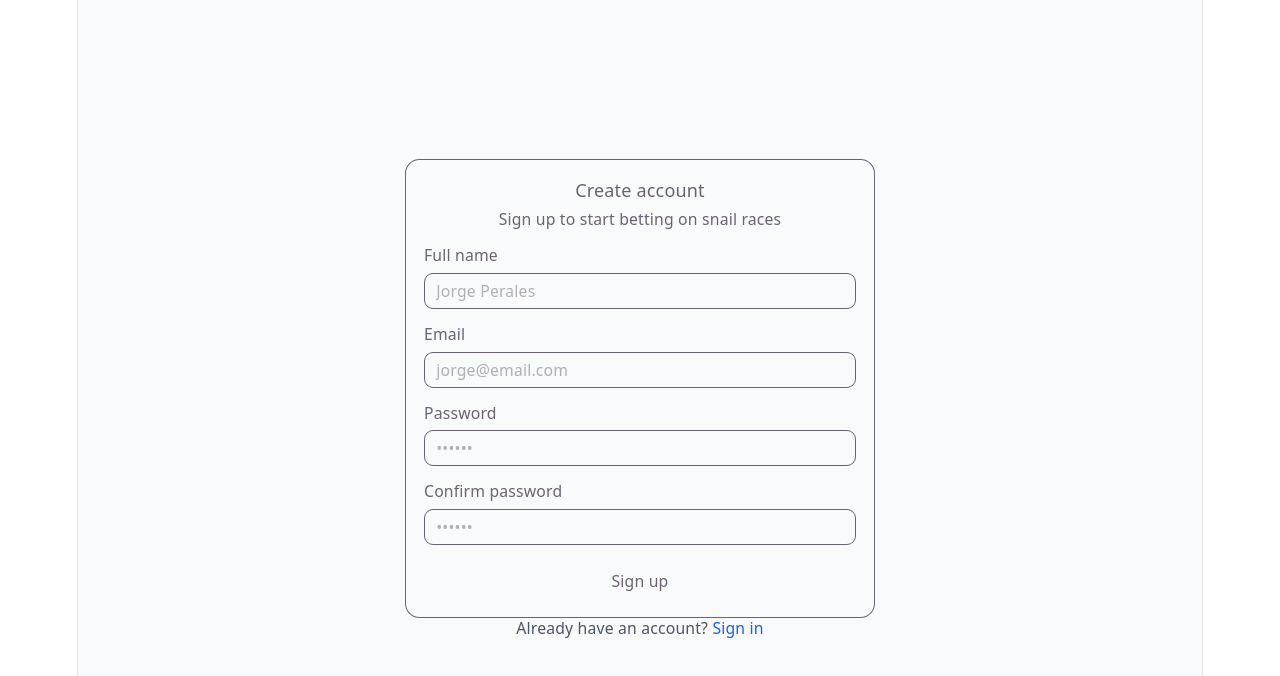
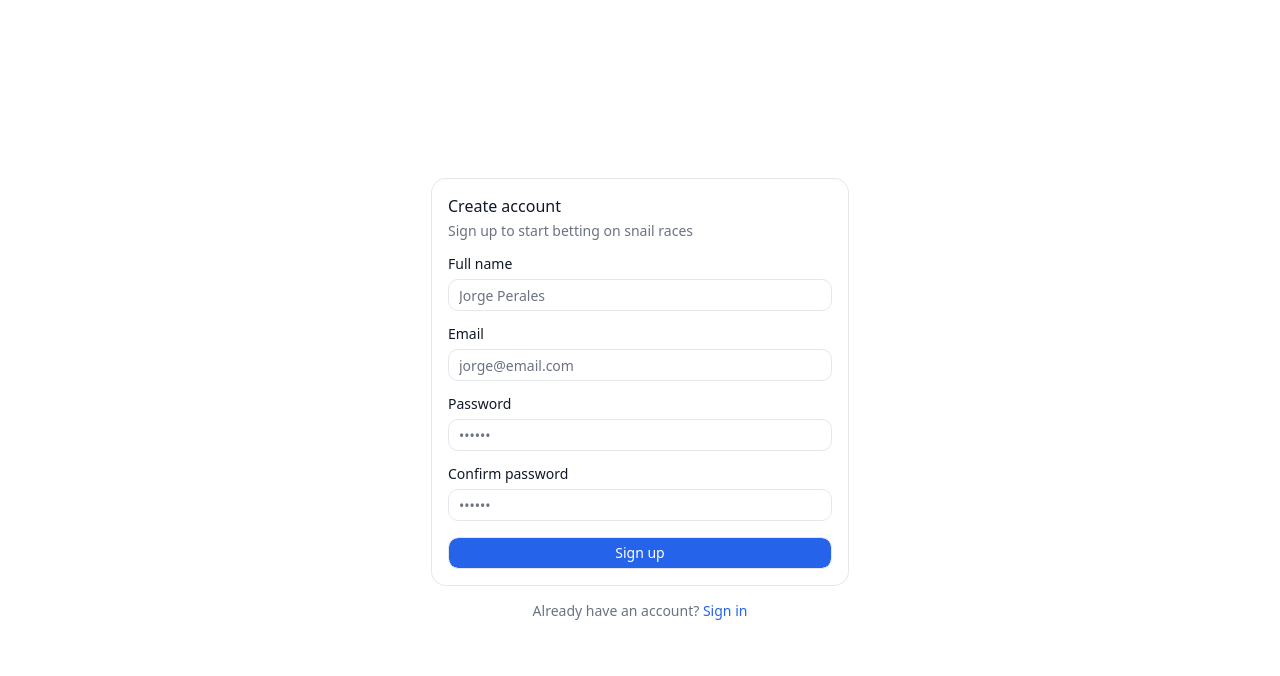
Before and after one commit to peracles/jorge-1776, a React (Vite) app in the folder apps/frontend/: page /register in a window 1280 px wide. Shown: the top 676 px of the page. Built offline with nearby package versions, Linux system fonts and the light colour scheme; no server answers.

Commit message:
feat: apply standard professional grayscale theme with blue accents

```diff
--- /dev/null
+++ b/apps/frontend/src/components/dashboard/BalanceCard.tsx
@@ -0,0 +1,27 @@
+import { Card, CardContent, CardHeader, CardTitle } from "../ui/card";
+
+interface BalanceCardProps {
+  balance: number;
+  onDeposit: () => void;
+}
+
+export function BalanceCard({ balance, onDeposit }: BalanceCardProps) {
+  return (
+    <Card className="border-2 border-[var(--primary)]">
+      <CardHeader>
+        <CardTitle className="text-[var(--foreground)]">Balance</CardTitle>
+      </CardHeader>
+      <CardContent>
+        <p className="text-3xl font-bold text-[var(--primary)]">
+          ${balance.toFixed(2)}
+        </p>
+        <button
+          onClick={onDeposit}
+          className="mt-4 w-full rounded-full bg-[var(--primary)] px-4 py-2 text-sm font-medium text-[var(--primary-foreground)] transition-all hover:opacity-90"
+        >
+          Deposit
+        </button>
+      </CardContent>
+    </Card>
+  );
+}
--- a/apps/frontend/src/components/layout/AppLayout.tsx
+++ b/apps/frontend/src/components/layout/AppLayout.tsx
@@ -3,7 +3,7 @@ import { Header } from "./Header";
 
 export function AppLayout() {
   return (
-    <div className="min-h-screen bg-gray-50">
+    <div className="min-h-screen bg-[var(--background)]">
       <Header />
       <main className="max-w-7xl mx-auto px-6 py-8">
         <Outlet />
--- a/apps/frontend/src/components/layout/Header.tsx
+++ b/apps/frontend/src/components/layout/Header.tsx
@@ -5,14 +5,14 @@ export function Header() {
   const { user, logout } = useAuth();
 
   return (
-    <header className="border-b bg-white">
+    <header className="border-b bg-[var(--card)]">
       <div className="max-w-7xl mx-auto px-6 py-4 flex justify-between items-center">
-        <h1 className="text-xl font-bold text-gray-900">🐌 Snail Racing</h1>
+        <h1 className="text-xl font-bold text-[var(--foreground)]">🐌 Snail Racing</h1>
         <div className="flex items-center gap-4">
-          <span className="text-sm text-gray-600">
-            Hola, <span className="font-medium text-gray-900">{user?.fullName}</span>
+          <span className="text-sm text-[var(--muted-foreground)]">
+            Hola, <span className="font-medium text-[var(--foreground)]">{user?.fullName}</span>
           </span>
-          <span className="text-sm font-semibold text-green-600">
+          <span className="text-sm font-semibold text-[var(--primary)]">
             ${user?.balance.toFixed(2) ?? "0.00"}
           </span>
           <Button variant="outline" size="sm" onClick={logout}>
--- a/apps/frontend/src/components/ui/input.tsx
+++ b/apps/frontend/src/components/ui/input.tsx
@@ -2,13 +2,14 @@ import * as React from "react"
 import { Input as InputPrimitive } from "@base-ui/react/input"
 import { cn } from "cn"
 
-function Input({ className, type, ...props }: React.ComponentProps<"input">) {
+function Input({ className, type, style, ...props }: React.ComponentProps<"input">) {
   return (
     <InputPrimitive
       type={type}
       data-slot="input"
+      style={style}
       className={cn(
-        "h-8 w-full min-w-0 rounded-lg border border-input bg-transparent px-2.5 py-1 text-base transition-colors outline-none file:inline-flex file:h-6 file:border-0 file:bg-transparent file:text-sm file:font-medium file:text-foreground placeholder:text-muted-foreground focus-visible:border-ring focus-visible:ring-3 focus-visible:ring-ring/50 disabled:pointer-events-none disabled:cursor-not-allowed disabled:bg-input/50 disabled:opacity-50 aria-invalid:border-destructive aria-invalid:ring-3 aria-invalid:ring-destructive/20 md:text-sm dark:bg-input/30 dark:disabled:bg-input/80 dark:aria-invalid:border-destructive/50 dark:aria-invalid:ring-destructive/40",
+        "h-8 w-full min-w-0 rounded-lg border border-input bg-transparent px-2.5 py-1 text-base text-[var(--foreground)] transition-colors outline-none file:inline-flex file:h-6 file:border-0 file:bg-transparent file:text-sm file:font-medium file:text-foreground placeholder:text-[var(--muted-foreground)] focus-visible:border-ring focus-visible:ring-3 focus-visible:ring-ring/50 disabled:pointer-events-none disabled:cursor-not-allowed disabled:bg-input/50 disabled:opacity-50 aria-invalid:border-destructive aria-invalid:ring-3 aria-invalid:ring-destructive/20 md:text-sm dark:bg-input/30 dark:disabled:bg-input/80 dark:aria-invalid:border-destructive/50 dark:aria-invalid:ring-destructive/40",
         className
       )}
       {...props}
--- a/apps/frontend/src/features/auth/pages/LoginPage.tsx
+++ b/apps/frontend/src/features/auth/pages/LoginPage.tsx
@@ -3,12 +3,12 @@ import { LoginForm } from "../../../components/auth/LoginForm";
 
 export function LoginPage() {
   return (
-    <div className="min-h-screen flex items-center justify-center bg-gray-50">
+    <div className="min-h-screen flex items-center justify-center bg-[var(--background)]">
       <div className="w-full max-w-md px-4">
         <LoginForm />
-        <p className="text-center text-sm text-gray-600 mt-4">
+        <p className="text-center text-sm text-[var(--muted-foreground)] mt-4">
           Don't have an account?{" "}
-          <Link to="/register" className="text-blue-600 hover:underline">
+          <Link to="/register" className="text-[var(--primary)] hover:underline">
             Sign up
           </Link>
         </p>
--- a/apps/frontend/src/features/auth/pages/RegisterPage.tsx
+++ b/apps/frontend/src/features/auth/pages/RegisterPage.tsx
@@ -3,12 +3,12 @@ import { RegisterForm } from "../../../components/auth/RegisterForm";
 
 export function RegisterPage() {
   return (
-    <div className="min-h-screen flex items-center justify-center bg-gray-50">
+    <div className="min-h-screen flex items-center justify-center bg-[var(--background)]">
       <div className="w-full max-w-md px-4">
         <RegisterForm />
-        <p className="text-center text-sm text-gray-600 mt-4">
+        <p className="text-center text-sm text-[var(--muted-foreground)] mt-4">
           Already have an account?{" "}
-          <Link to="/login" className="text-blue-600 hover:underline">
+          <Link to="/login" className="text-[var(--primary)] hover:underline">
             Sign in
           </Link>
         </p>
--- a/apps/frontend/src/index.css
+++ b/apps/frontend/src/index.css
@@ -1,113 +1,93 @@
 @import "tailwindcss";
 
+@theme inline {
+  --color-background: var(--background);
+  --color-foreground: var(--foreground);
+  --color-card: var(--card);
+  --color-card-foreground: var(--card-foreground);
+  --color-popover: var(--popover);
+  --color-popover-foreground: var(--popover-foreground);
+  --color-primary: var(--primary);
+  --color-primary-foreground: var(--primary-foreground);
+  --color-secondary: var(--secondary);
+  --color-secondary-foreground: var(--secondary-foreground);
+  --color-muted: var(--muted);
+  --color-muted-foreground: var(--muted-foreground);
+  --color-accent: var(--accent);
+  --color-accent-foreground: var(--accent-foreground);
+  --color-destructive: var(--destructive);
+  --color-destructive-foreground: var(--destructive-foreground);
+  --color-border: var(--border);
+  --color-input: var(--input);
+  --color-ring: var(--ring);
+  --radius-sm: calc(var(--radius) - 4px);
+  --radius-md: calc(var(--radius) - 2px);
+  --radius-lg: var(--radius);
+  --radius-xl: calc(var(--radius) + 4px);
+}
+
 :root {
-  --text: #6b6375;
-  --text-h: #08060d;
-  --bg: #fff;
-  --border: #e5e4e7;
-  --code-bg: #f4f3ec;
-  --accent: #aa3bff;
-  --accent-bg: rgba(170, 59, 255, 0.1);
-  --accent-border: rgba(170, 59, 255, 0.5);
-  --social-bg: rgba(244, 243, 236, 0.5);
-  --shadow:
-    rgba(0, 0, 0, 0.1) 0 10px 15px -3px, rgba(0, 0, 0, 0.05) 0 4px 6px -2px;
-
-  --sans: system-ui, 'Segoe UI', Roboto, sans-serif;
-  --heading: system-ui, 'Segoe UI', Roboto, sans-serif;
-  --mono: ui-monospace, Consolas, monospace;
-
-  font: 18px/145% var(--sans);
-  letter-spacing: 0.18px;
-  color-scheme: light dark;
-  color: var(--text);
-  background: var(--bg);
-  font-synthesis: none;
-  text-rendering: optimizeLegibility;
-  -webkit-font-smoothing: antialiased;
-  -moz-osx-font-smoothing: grayscale;
-
-  @media (max-width: 1024px) {
-    font-size: 16px;
-  }
+  /* Modo claro - estándar profesional */
+  --background: #ffffff;
+  --foreground: #111827;
+  --card: #ffffff;
+  --card-foreground: #111827;
+  --popover: #ffffff;
+  --popover-foreground: #111827;
+  --primary: #2563eb;
+  --primary-foreground: #ffffff;
+  --secondary: #f3f4f6;
+  --secondary-foreground: #111827;
+  --muted: #f3f4f6;
+  --muted-foreground: #6b7280;
+  --accent: #f3f4f6;
+  --accent-foreground: #111827;
+  --destructive: #ef4444;
+  --destructive-foreground: #ffffff;
+  --border: #e5e7eb;
+  --input: #d1d5db;
+  --ring: #2563eb;
+  --radius: 0.625rem;
 }
 
 @media (prefers-color-scheme: dark) {
   :root {
-    --text: #9ca3af;
-    --text-h: #f3f4f6;
-    --bg: #16171d;
-    --border: #2e303a;
-    --code-bg: #1f2028;
-    --accent: #c084fc;
-    --accent-bg: rgba(192, 132, 252, 0.15);
-    --accent-border: rgba(192, 132, 252, 0.5);
-    --social-bg: rgba(47, 48, 58, 0.5);
-    --shadow:
-      rgba(0, 0, 0, 0.4) 0 10px 15px -3px, rgba(0, 0, 0, 0.25) 0 4px 6px -2px;
-  }
-
-  #social .button-icon {
-    filter: invert(1) brightness(2);
+    /* Modo oscuro - estándar profesional */
+    --background: #0f172a;
+    --foreground: #f8fafc;
+    --card: #1e293b;
+    --card-foreground: #f8fafc;
+    --popover: #1e293b;
+    --popover-foreground: #f8fafc;
+    --primary: #3b82f6;
+    --primary-foreground: #ffffff;
+    --secondary: #334155;
+    --secondary-foreground: #f8fafc;
+    --muted: #334155;
+    --muted-foreground: #94a3b8;
+    --accent: #334155;
+    --accent-foreground: #f8fafc;
+    --destructive: #ef4444;
+    --destructive-foreground: #ffffff;
+    --border: #334155;
+    --input: #475569;
+    --ring: #3b82f6;
   }
 }
 
-#root {
-  width: 1126px;
-  max-width: 100%;
-  margin: 0 auto;
-  text-align: center;
-  border-inline: 1px solid var(--border);
-  min-height: 100svh;
-  display: flex;
-  flex-direction: column;
-  box-sizing: border-box;
+* {
+  border-color: var(--border);
 }
 
 body {
   margin: 0;
+  font-family: system-ui, -apple-system, sans-serif;
+  -webkit-font-smoothing: antialiased;
+  -moz-osx-font-smoothing: grayscale;
+  background-color: var(--background);
+  color: var(--foreground);
 }
 
-h1,
-h2 {
-  font-family: var(--heading);
-  font-weight: 500;
-  color: var(--text-h);
+#root {
+  min-height: 100vh;
 }
-
-h1 {
-  font-size: 56px;
-  letter-spacing: -1.68px;
-  margin: 32px 0;
-  @media (max-width: 1024px) {
-    font-size: 36px;
-    margin: 20px 0;
-  }
-}
-h2 {
-  font-size: 24px;
-  line-height: 118%;
-  letter-spacing: -0.24px;
-  margin: 0 0 8px;
-  @media (max-width: 1024px) {
-    font-size: 20px;
-  }
-}
-p {
-  margin: 0;
-}
-
-code,
-.counter {
-  font-family: var(--mono);
-  display: inline-flex;
-  border-radius: 4px;
-  color: var(--text-h);
-}
-
-code {
-  font-size: 15px;
-  line-height: 135%;
-  padding: 4px 8px;
-  background: var(--code-bg);
-}
```
Also changed, not shown: apps/frontend/src/features/dashboard/pages/DashboardPage.tsx (+60 -7 lines), 1 other file (tests, documents, lock files or other folders).
